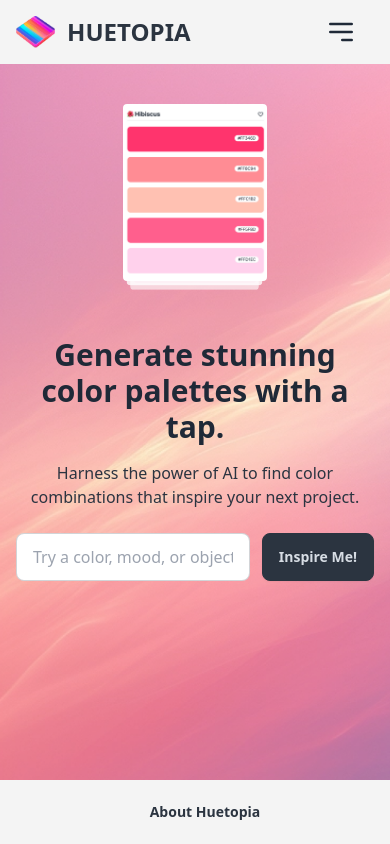
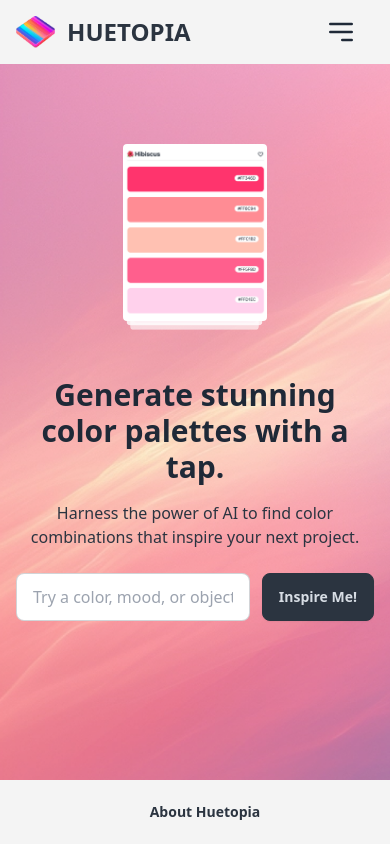
Before and after one commit to Huetopia/Huetopia, a React (Vite) app: page / in a window 390 px wide. Built offline with nearby package versions, Linux system fonts and the light colour scheme; the HTML template or start-up script is replaced by a standard one.

Commit message:
Change homepage padding to both top and bottom for phone responsiveness - I'm constantly checking how it looks from my phone lol

```diff
--- a/src/components/GeneratePalette.jsx
+++ b/src/components/GeneratePalette.jsx
@@ -43,7 +43,7 @@
 
   return (
     <div
-      className="w-full h-full pb-10 flex-grow flex sm:py-20 bg-home bg-left-top bg-no-repeat bg-cover bg-opacity-20 bg-neutral-50 md:items-center md:pt-0"
+      className="w-full h-full py-10 flex-grow flex sm:py-20 bg-home bg-left-top bg-no-repeat bg-cover bg-opacity-20 bg-neutral-50 md:items-center md:pt-0"
 
     >
       <div className="max-w-7xl mx-auto px-4 flex flex-col-reverse items-center h-full md:flex-row sm:px-6 lg:px-8 md:h-full">
```
